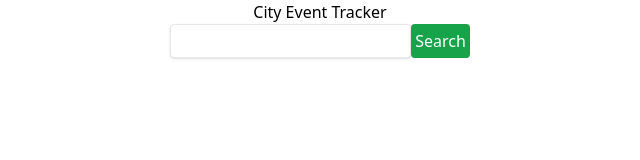
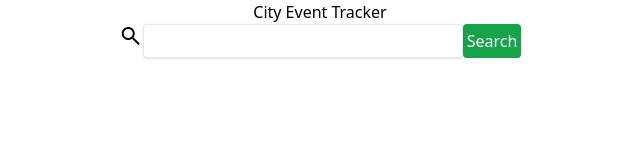
Before and after one commit to DJDEVJAMS/city_eventtracker, a plain HTML site: page index.html in a window 1280 px wide. Shown: the whole page, without its empty margins (320-960 px from the left). Drawn offline with nearby package versions, Linux system fonts and the light colour scheme.

Commit message:
changes to search bar and added css icon

```diff
--- a/index.html
+++ b/index.html
@@ -5,18 +5,34 @@
     <meta charset="UTF-8">
     <meta name="viewport" content="width=device-width, initial-scale=1.0">
     <script src="https://cdn.tailwindcss.com"></script>
+    <link rel="stylesheet" href="https://fonts.googleapis.com/css2?family=Material+Symbols+Outlined:opsz,wght,FILL,GRAD@20..48,100..700,0..1,-50..200" />
+    <style>
+        .material-symbols-outlined {
+          font-variation-settings:
+          'FILL' 0,
+          'wght' 400,
+          'GRAD' 0,
+          'opsz' 24
+        }
+        </style>
     <link rel="stylesheet" href="./assets/css/style.css">
     <title>City Event Tracker</title>
 </head>
 
 <body>
+
+
     <h1 class="flex justify-center">City Event Tracker</h1>
     <section class="flex justify-center">
-        <input type="text" id="city-input" class="rounded shadow border p-1" />
+        <span class="material-symbols-outlined">
+            search
+            </span>
+        <input type="text" id="city-input" class="rounded shadow border p-1 w-80" />
         <button id="submit-btn" type="submit" class="btn p-1 rounded bg-green-600 text-white">Search</button>
+    </section>
+    <section>
         <div id="container"></div>
     </section>
-
     <script src="https://code.jquery.com/jquery-3.7.1.min.js"
         integrity="sha256-/JqT3SQfawRcv/BIHPThkBvs0OEvtFFmqPF/lYI/Cxo=" crossorigin="anonymous"></script>
     <script src="https://cdn.jsdelivr.net/npm/dayjs@1/dayjs.min.js"></script>
```
